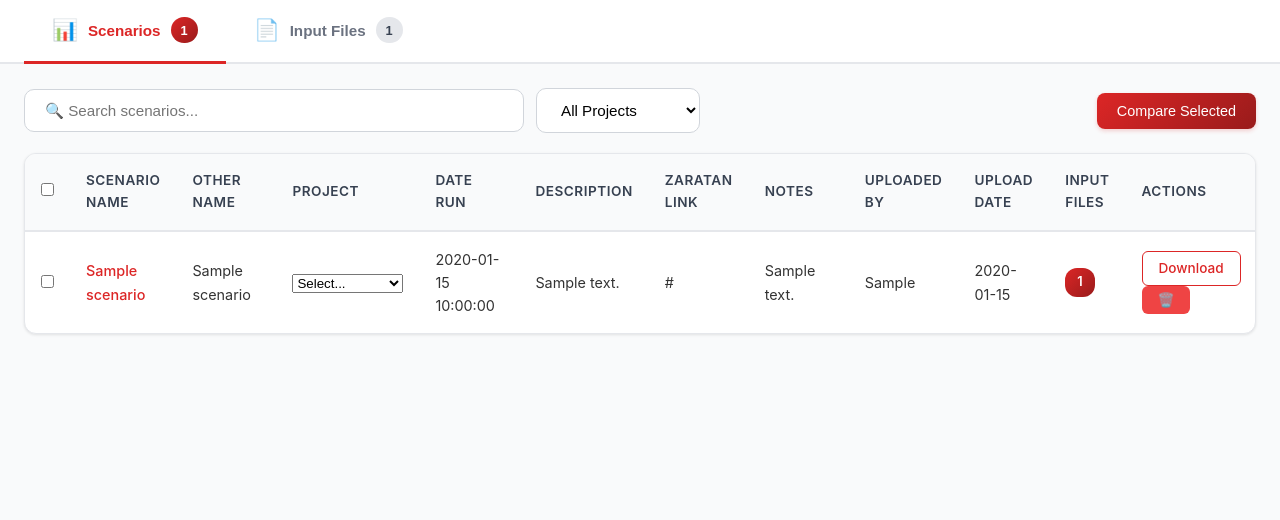
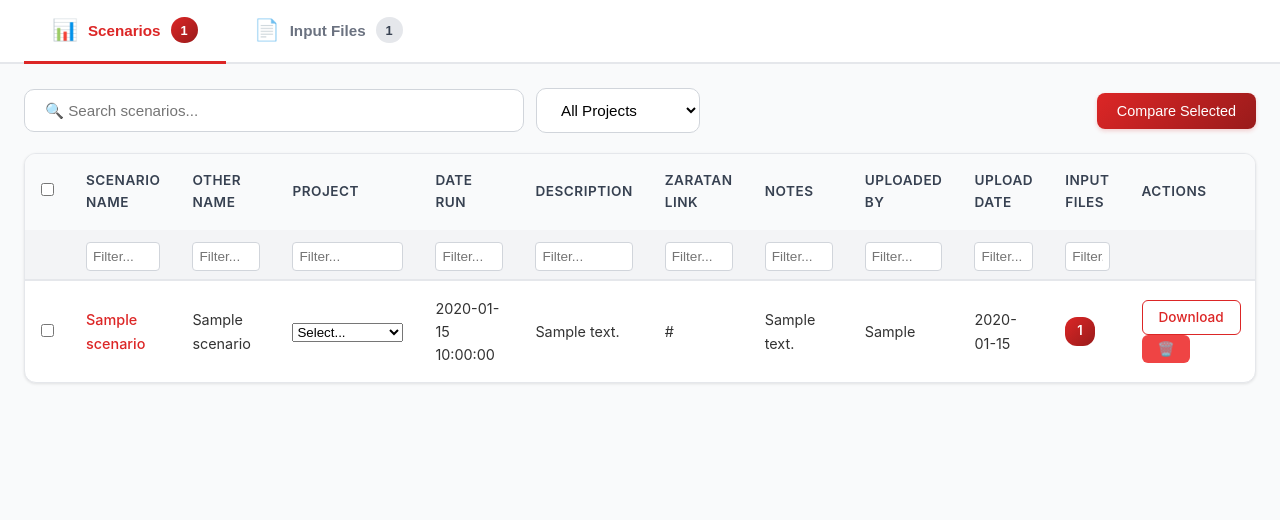
Before and after one commit to kiaraordonez-cgs/gcam-scenario-tracker, a Flask app: template templates/index.html in a window 1280 px wide. Shown: the part 147-667 px from the top of the page. Run offline with Flask 3, Linux system fonts and the light colour scheme; the template is opened without the code that fills it: most values are stand-ins (such as "Sample title", 1, 10 or a date in 2020).

Commit message:
fix 11:29

```diff
--- a/app.py
+++ b/app.py
@@ -312,10 +312,21 @@ def parse_configuration_xml(xml_content):
 
         if file_path:
             file_name = Path(file_path).name
-            # Extract folder location (e.g., "../input/gcamdata/xml/file.xml" → "gcamdata/xml")
-            folder_parts = Path(file_path).parent.parts
-            # Remove common prefixes like "..", "input"
-            folder_location = '/'.join([p for p in folder_parts if p not in ('..', '.', 'input')])
+
+            # Extract folder location - everything between "input/" and the filename
+            # Examples:
+            #   ../input/gcamdata/xml/file.xml → gcamdata/xml
+            #   ../input/policyAI/file.xml → policyAI
+            #   input/magicc/inputs/file.emk → magicc/inputs
+            folder_location = ''
+            if '/input/' in file_path or file_path.startswith('input/'):
+                # Split by 'input/' and get everything after it
+                parts = file_path.split('/input/', 1)
+                if len(parts) > 1:
+                    # Get the part after 'input/' and remove the filename
+                    after_input = parts[1]
+                    folder_parts = after_input.split('/')[:-1]  # Remove last part (filename)
+                    folder_location = '/'.join(folder_parts)
 
             result['input_files'].append({
                 'file_name': file_name,
@@ -880,7 +891,7 @@ def compare_scenarios():
 
         report_lines.append("")
 
-        # Section 2: Input Files Comparison
+        # Section 2: Input Files Comparison - UNIQUE FILES FIRST
         report_lines.append("-" * 80)
         report_lines.append("INPUT FILES COMPARISON")
         report_lines.append("-" * 80)
@@ -896,12 +907,7 @@ def compare_scenarios():
         report_lines.append(f"\nTotal unique input files across all scenarios: {len(all_files)}")
         report_lines.append(f"Files shared by ALL scenarios: {len(shared_files)}")
 
-        if shared_files:
-            report_lines.append("\nShared Files:")
-            for file in sorted(shared_files):
-                report_lines.append(f"  - {file}")
-
-        # Files unique to each scenario
+        # UNIQUE FILES FIRST (moved up)
         report_lines.append("\n" + "-" * 80)
         report_lines.append("UNIQUE FILES PER SCENARIO")
         report_lines.append("-" * 80)
@@ -923,6 +929,18 @@ def compare_scenarios():
                 report_lines.append("  Unique files:")
                 for file in sorted(truly_unique):
                     report_lines.append(f"    - {file}")
+
+        # SHARED FILES AFTER (moved down)
+        report_lines.append("\n" + "-" * 80)
+        report_lines.append("SHARED FILES")
+        report_lines.append("-" * 80)
+
+        if shared_files:
+            report_lines.append(f"\nFiles present in ALL {len(scenarios)} scenarios ({len(shared_files)} total):")
+            for file in sorted(shared_files):
+                report_lines.append(f"  - {file}")
+        else:
+            report_lines.append("\nNo files are shared by all scenarios.")
 
         # Section 3: File-by-File Matrix
         report_lines.append("\n" + "-" * 80)
--- a/static/css/style.css
+++ b/static/css/style.css
@@ -476,15 +476,39 @@ body {
 .data-table thead th[data-sort="asc"]::after {
     content: " ▴";
     color: #dc2626;
-    font-size: 1.1em;
-    margin-left: 8px;
+    font-size: 2.2em;
+    margin-left: 10px;
     font-weight: bold;
+    vertical-align: middle;
 }
 
 .data-table thead th[data-sort="desc"]::after {
     content: " ▾";
     color: #dc2626;
-    font-size: 1.1em;
-    margin-left: 8px;
+    font-size: 2.2em;
+    margin-left: 10px;
     font-weight: bold;
+    vertical-align: middle;
 }
+
+/* Column Filters */
+.column-filter {
+    width: 100%;
+    padding: 6px;
+    font-size: 0.85rem;
+    border: 1px solid #d1d5db;
+    border-radius: 4px;
+    background: white;
+    margin-top: 4px;
+}
+
+.column-filter:focus {
+    outline: none;
+    border-color: #dc2626;
+}
+
+.filter-row th {
+    padding: 8px 16px;
+    background: #f3f4f6;
+    border-bottom: 1px solid #e5e7eb;
+}
--- a/static/js/script.js
+++ b/static/js/script.js
@@ -171,3 +171,71 @@ function deleteScenario(scenarioId, scenarioName) {
         alert('Error deleting scenario: ' + error);
     });
 }
+
+// Column Filtering
+function setupColumnFilters() {
+    // Add filter inputs to table headers
+    document.querySelectorAll('table.data-table thead tr').forEach(headerRow => {
+        // Create a new row for filters
+        const filterRow = document.createElement('tr');
+        filterRow.className = 'filter-row';
+
+        headerRow.querySelectorAll('th').forEach((th, index) => {
+            const filterCell = document.createElement('th');
+
+            // Don't add filter to checkbox or actions columns
+            if (th.querySelector('input[type="checkbox"]') || th.textContent.trim() === 'Actions') {
+                filterCell.innerHTML = '';
+            } else {
+                const input = document.createElement('input');
+                input.type = 'text';
+                input.className = 'column-filter';
+                input.placeholder = 'Filter...';
+                input.dataset.columnIndex = index;
+
+                input.addEventListener('input', function() {
+                    filterTable(this.closest('table'));
+                });
+
+                filterCell.appendChild(input);
+            }
+
+            filterRow.appendChild(filterCell);
+        });
+
+        // Insert filter row after header row
+        headerRow.parentNode.appendChild(filterRow);
+    });
+}
+
+function filterTable(table) {
+    const filterRow = table.querySelector('.filter-row');
+    const filters = Array.from(filterRow.querySelectorAll('.column-filter'));
+    const rows = table.querySelectorAll('tbody tr');
+
+    rows.forEach(row => {
+        let showRow = true;
+
+        filters.forEach((filter, index) => {
+            if (filter.value.trim() === '') return;
+
+            const cell = row.cells[filter.dataset.columnIndex];
+            if (!cell) return;
+
+            const cellText = cell.textContent.toLowerCase();
+            const filterText = filter.value.toLowerCase();
+
+            if (!cellText.includes(filterText)) {
+                showRow = false;
+            }
+        });
+
+        row.style.display = showRow ? '' : 'none';
+    });
+}
+
+// Initialize filters after DOM loads
+document.addEventListener('DOMContentLoaded', function() {
+    // Wait a bit for tables to be ready, then add filters
+    setTimeout(setupColumnFilters, 100);
+});
--- a/templates/index.html
+++ b/templates/index.html
@@ -93,7 +93,7 @@
                         <td><span class="badge">{{ scenario.input_count }}</span></td>
                         <td>
                             <a href="{{ url_for('download_file', file_type='config', file_id=scenario.id) }}" class="btn-small">Download</a>
-                            <button onclick="deleteScenario({{ scenario.id }}, '{{ scenario.scenario_name }}')" class="btn-small btn-danger">🗑️</button>
+                            <button onclick="deleteScenario('{{ scenario.id }}', '{{ scenario.scenario_name }}')" class="btn-small btn-danger">🗑️</button>
                         </td>
                     </tr>
                     {% endfor %}
```
